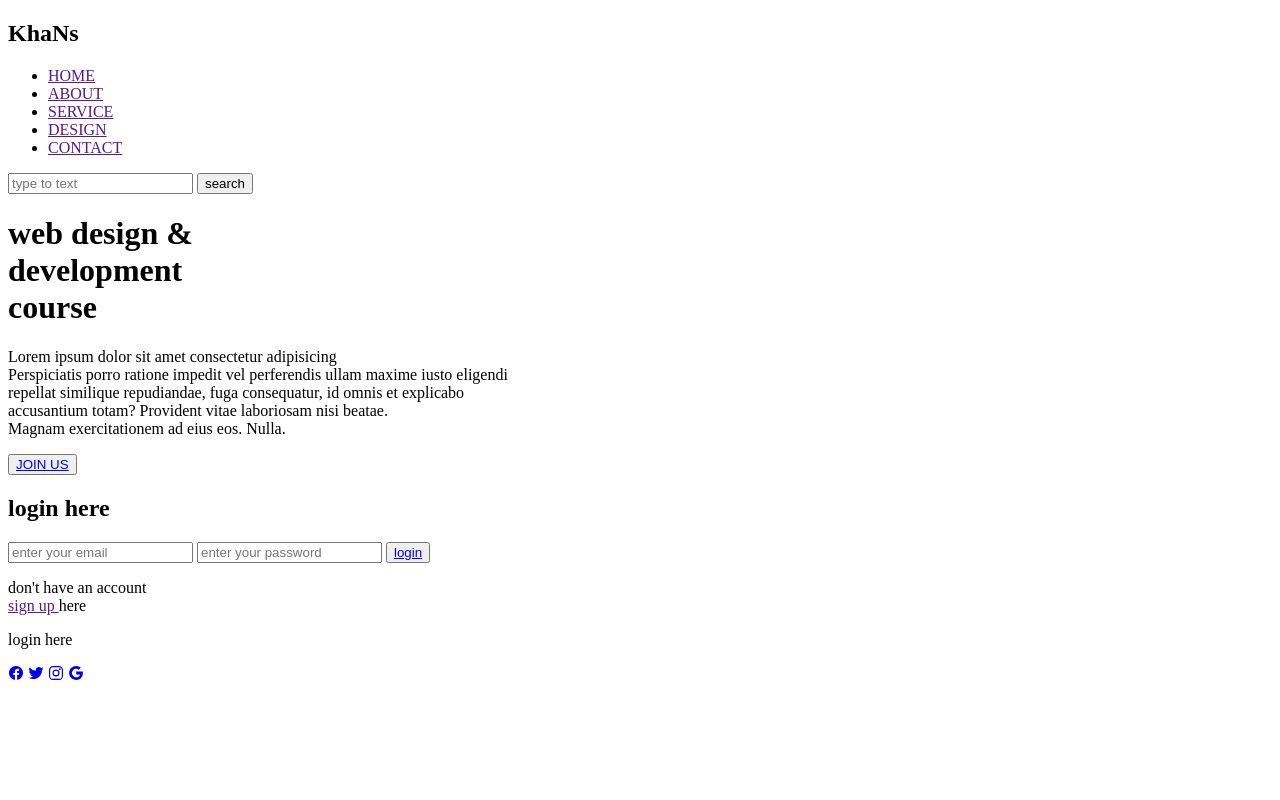
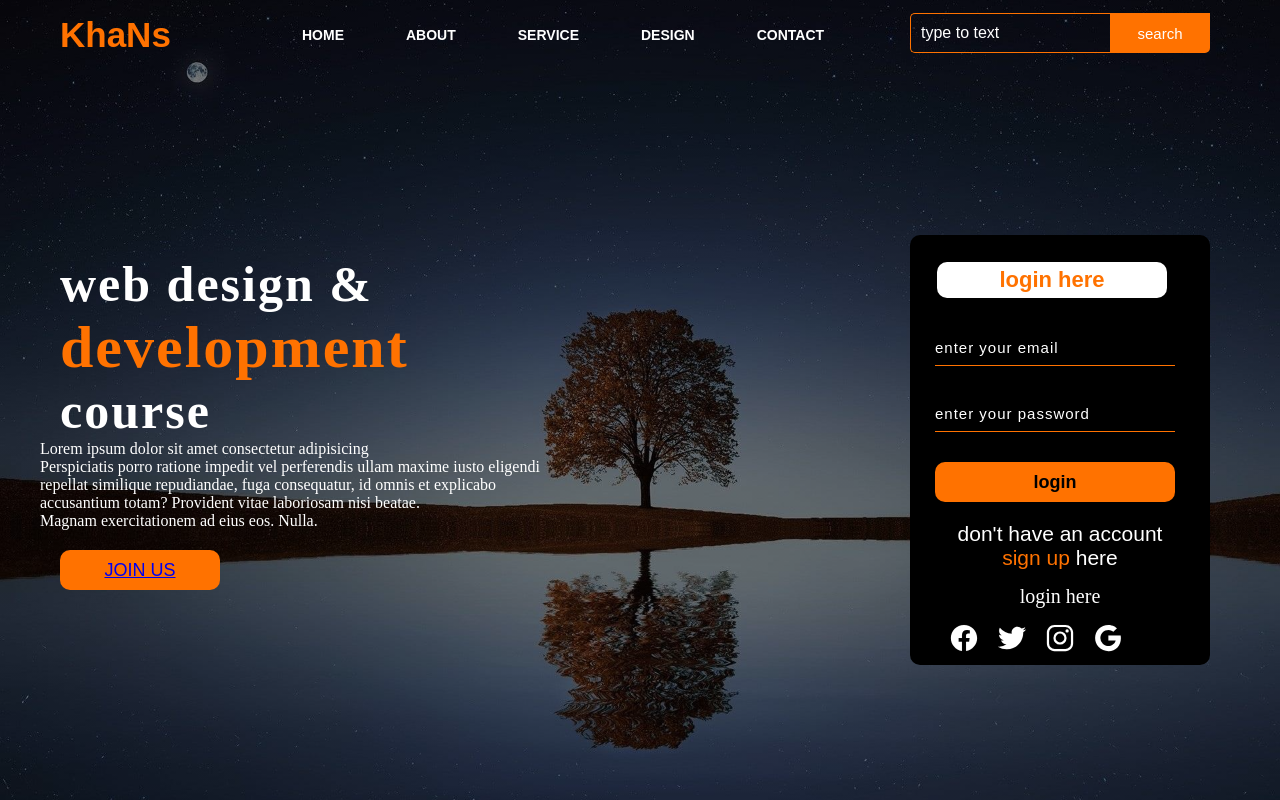
Before and after one commit to aqibkhan1432/webpage-design, a plain HTML site: page index.html in a window 1280 px wide. Drawn offline with nearby package versions, Linux system fonts and the light colour scheme.

Commit message:
change the css file name

```diff
--- a/index.html
+++ b/index.html
@@ -2,7 +2,7 @@
 <html lang="en">
 <head>
     <title>webpage design</title>
-    <link rel="stylesheet" href="webpage design.css">
+    <link rel="stylesheet" href="index.css">
 </head>
 <body>
     <div class="main">
```
Also changed, not shown: 1.jpg (added).
